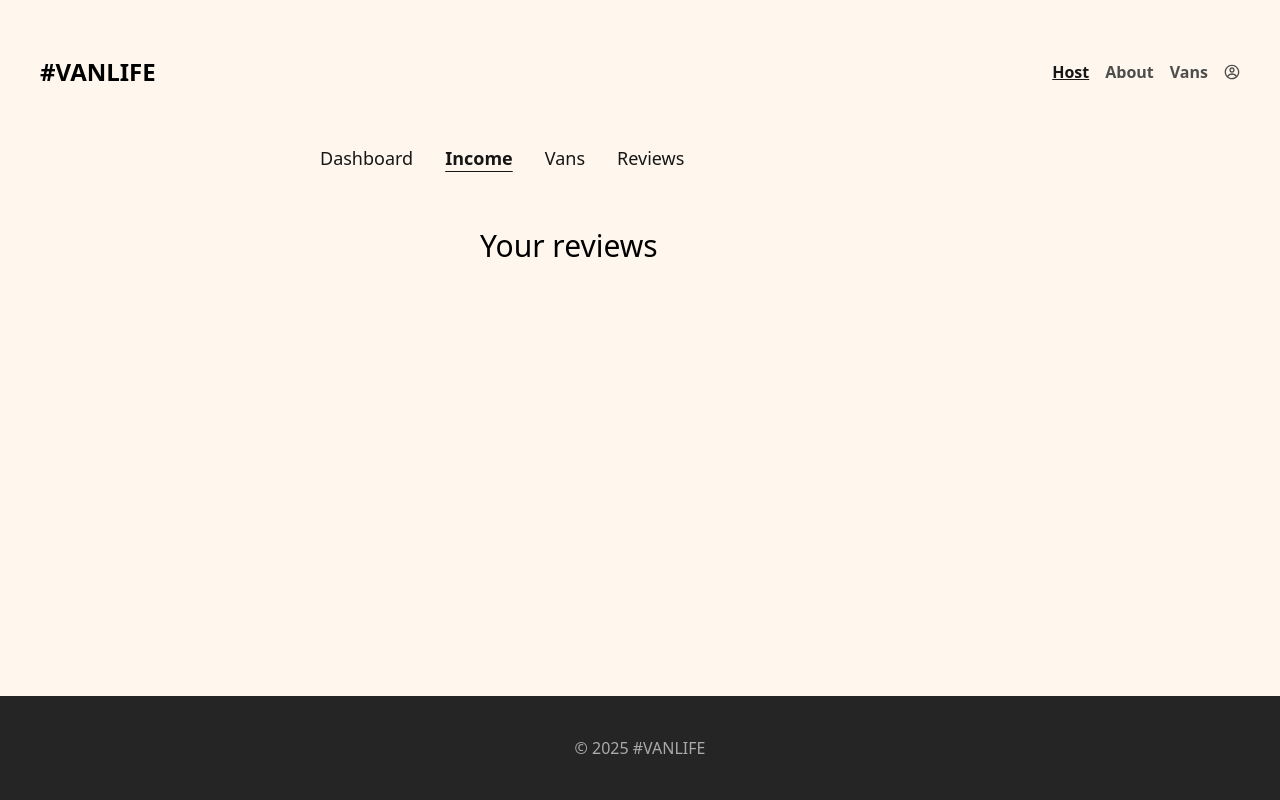
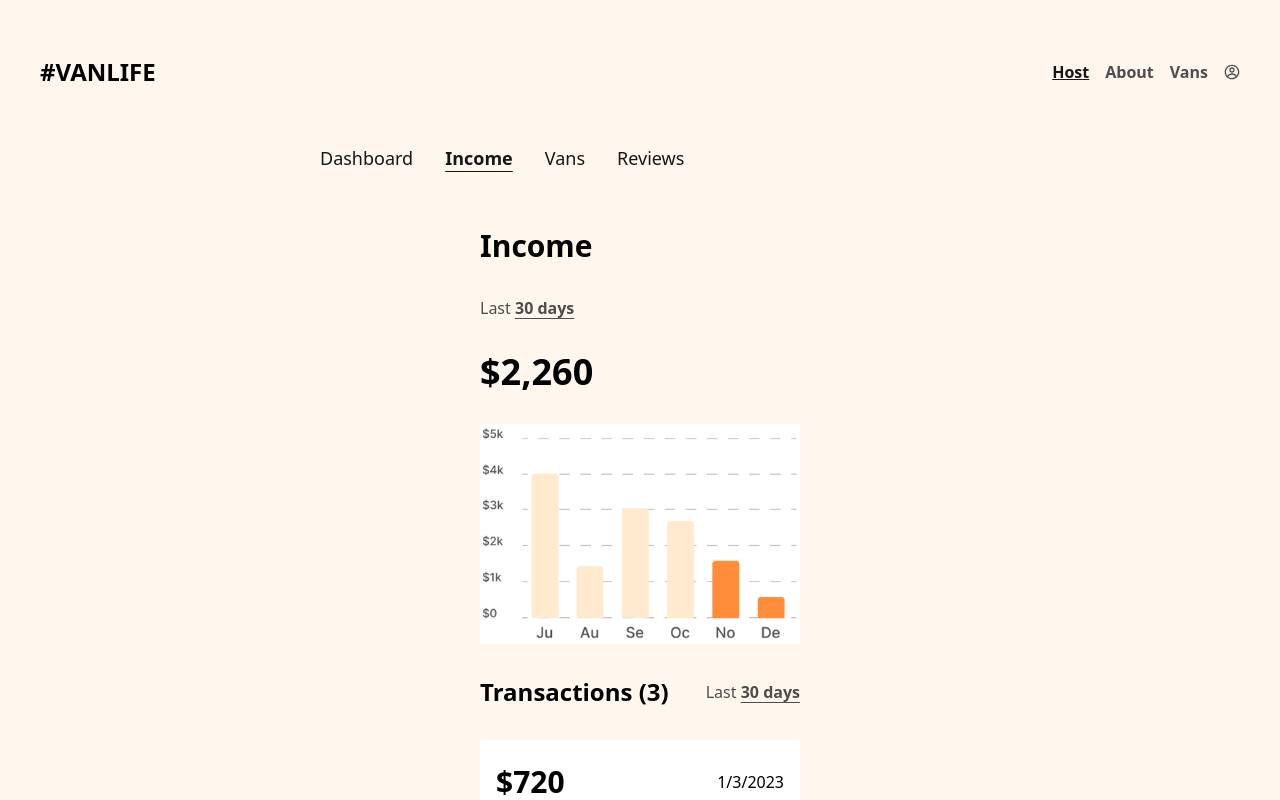
Before and after one commit to JoleneKearse/vanlife, a React (Vite) app: page /host/income in a window 1280 px wide. Shown: the top 800 px of the page. Built offline with nearby package versions, Linux system fonts and the light colour scheme; sample sign-in values are in the browser's storage.

Commit message:
feat: add host income

```diff
--- a/src/components/Cta.jsx
+++ b/src/components/Cta.jsx
@@ -4,8 +4,10 @@ import Button from "./Button";
 const Cta = () => {
   return (
     <article className="bg-brand-300 p-8 rounded-sm mt-4 mb-16">
-      <p className="text-2xl font-bold w-1/2">Your destination is waiting.</p>
-      <p className="text-2xl font-bold w-1/2">Your van is ready.</p>
+      <p className="text-2xl font-bold md:w-1/2">
+        Your destination is waiting.
+      </p>
+      <p className="text-2xl font-bold md:w-1/2">Your van is ready.</p>
       <Link to="/vans">
         <Button
           btnColor="bg-neutral-500"
--- a/src/data/vans.js
+++ b/src/data/vans.js
@@ -135,4 +135,10 @@ const reviews = [
   },
 ];
 
-export { vans, hostVans, users, reviews };
+const transactionsData = [
+  { amount: 720, date: "Jan 3, '23", id: "1" },
+  { amount: 560, date: "Dec 12, '22", id: "2" },
+  { amount: 980, date: "Dec 3, '22", id: "3" },
+];
+
+export { vans, hostVans, users, reviews, transactionsData };
--- a/src/pages/AboutPage.jsx
+++ b/src/pages/AboutPage.jsx
@@ -7,6 +7,7 @@ const AboutPage = () => {
         src="/about.webp"
         alt="A customer enjoying the night sky while sitting on their van in front of their rooftop tent"
       />
+      <div className="mr-2 ml-2 md:mr-0 md:ml-0">
         <h1 className="text-neutral-500 font-bold text-3xl">
           Don’t squeeze in a sedan when you could relax in a van.
         </h1>
@@ -21,6 +22,7 @@ const AboutPage = () => {
             of touring the world on 4 wheels.
           </p>
         </div>
+      </div>
       <Cta />
     </main>
   );
--- a/src/pages/Host/HostIncomePage.jsx
+++ b/src/pages/Host/HostIncomePage.jsx
@@ -1,7 +1,50 @@
+import { transactionsData } from "../../data/vans";
+import { formatDate } from "../../utils/utils";
+import incomeChart from "../../assets/income.png";
+
 const HostIncomePage = () => {
   return (
     <main className="w-5-6 md:w-1/2 mx-auto">
-      <h1 className="text-bold text-3xl">Your reviews</h1>
+      <div className="space-y-8 my-8 mr-2 ml-2 md:mr-0 md:ml-0">
+        <h1 className="font-bold text-3xl">Income</h1>
+        <p className="text-neutral-300">
+          Last{" "}
+          <span className="font-bold underline underline-offset-4">
+            30 days
+          </span>
+        </p>
+        <p className="text-4xl font-extrabold">
+          $
+          {transactionsData
+            .reduce((total, transaction) => total + transaction.amount, 0)
+            .toLocaleString()}
+        </p>
+        <img
+          src={incomeChart}
+          alt="A chart showing the income over the last 30 days"
+          className="w-full h-auto"
+        />
+        <div className="flex justify-between items-center">
+          <h2 className="font-bold text-2xl">
+            Transactions ({transactionsData.length})
+          </h2>
+          <p className="text-neutral-300">
+            Last{" "}
+            <span className="font-bold underline underline-offset-4">
+              30 days
+            </span>
+          </p>
+        </div>
+        {transactionsData.map((transaction) => (
+          <div
+            key={transaction.id}
+            className="bg-neutral-100 rounded px-4 py-6 flex justify-between items-center"
+          >
+            <p className="text-3xl font-bold">${transaction.amount}</p>
+            <p>{formatDate(transaction.date)}</p>
+          </div>
+        ))}
+      </div>
     </main>
   );
 };
--- a/src/pages/Vans/VanDetailPage.jsx
+++ b/src/pages/Vans/VanDetailPage.jsx
@@ -13,8 +13,8 @@ const VanDetailPage = () => {
   const van = vans.find((van) => van.id === vanId);
 
   return (
-    <main className="w-5-6 md:w-1/2 mx-auto">
-      <div className="flex items-center gap-2">
+    <main className="w-5-6 md:w-1/2 md:mx-auto mr-2 ml-2">
+      <div className="flex items-center gap-2 ">
         <img src="/arrow.svg" alt="back arrow" />
         <Link
           to={`..${search}`}
--- a/src/pages/Vans/VanPage.jsx
+++ b/src/pages/Vans/VanPage.jsx
@@ -12,6 +12,7 @@ const VanPage = () => {
 
   return (
     <main className="w-5-6 md:w-1/2 mx-auto">
+      <div className="mr-2 ml-2 md:mr-0 md:ml-0">
         <h1 className="text-4xl font-extrabold mb-8">Explore our van options</h1>
         <nav className="flex justify-between items-center flex-wrap gap-4 mb-16 text-neutral-300">
           <ul className="flex gap-6 items-center flex-wrap w-full">
@@ -70,6 +71,7 @@ const VanPage = () => {
             </Link>
           ))}
         </section>
+      </div>
     </main>
   );
 };
--- a/src/utils/utils.js
+++ b/src/utils/utils.js
@@ -37,4 +37,10 @@ const loginUser = async (creds) => {
   });
 };
 
-export { getBadgeColor, loginUser };
+const formatDate = (date) => {
+  const normalized = date.replace("'", "20");
+  const parsed = new Date(normalized);
+  return parsed.toLocaleDateString("en-US");
+};
+
+export { getBadgeColor, loginUser, formatDate };
```
Also changed, not shown: src/assets/income.png (added). Lines whose indentation alone changed are shown as unchanged.
